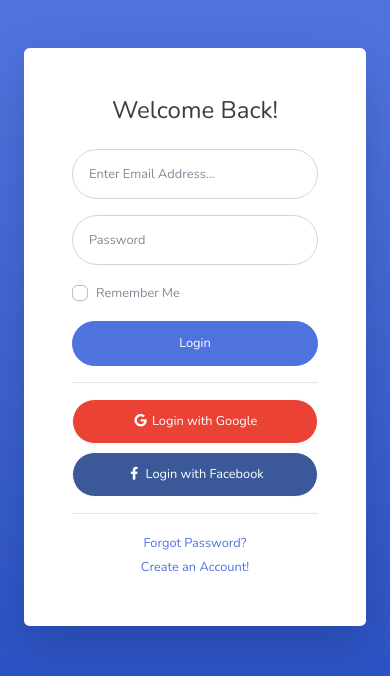
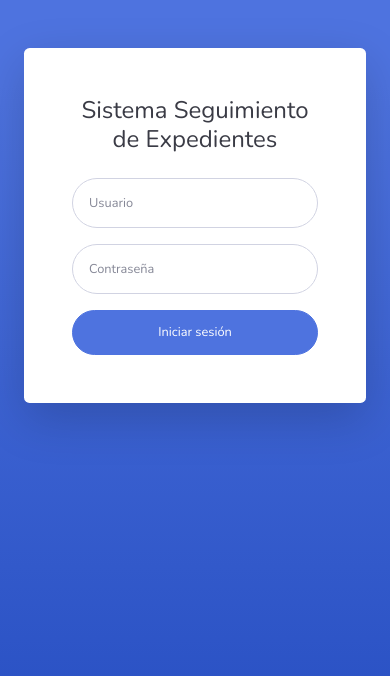
Before and after one commit to ahalaburda/ssev3, a Python web app: template Templates/startbootstrap-sb-admin-2-master/login.html in a window 390 px wide. Shown: the top 676 px of the page. Run offline with Jinja, Linux system fonts and the light colour scheme; the template is opened without the code that fills it, so the values that code supplies are empty; some libraries are stand-ins or nearby versions.

Commit message:
diseño de login

```diff
--- a/Templates/startbootstrap-sb-admin-2-master/login.html
+++ b/Templates/startbootstrap-sb-admin-2-master/login.html
@@ -9,7 +9,7 @@
   <meta name="description" content="">
   <meta name="author" content="">
 
-  <title>SB Admin 2 - Login</title>
+  <title>SSE - Login</title>
 
   <!-- Custom fonts for this template-->
   <link href="vendor/fontawesome-free/css/all.min.css" rel="stylesheet" type="text/css">
@@ -27,50 +27,27 @@
     <!-- Outer Row -->
     <div class="row justify-content-center">
 
-      <div class="col-xl-10 col-lg-12 col-md-9">
+      <div class="col-xl-5 col-lg-6 col-md-6">
 
         <div class="card o-hidden border-0 shadow-lg my-5">
           <div class="card-body p-0">
             <!-- Nested Row within Card Body -->
-            <div class="row">
-              <div class="col-lg-6 d-none d-lg-block bg-login-image"></div>
-              <div class="col-lg-6">
+            <div class="col-lg-0">
               <div class="p-5">
                 <div class="text-center">
-                    <h1 class="h4 text-gray-900 mb-4">Welcome Back!</h1>
+                  <h1 class="h4 text-gray-900 mb-4">Sistema Seguimiento de Expedientes</h1>
                 </div>
                 <form class="user">
                   <div class="form-group">
-                      <input type="email" class="form-control form-control-user" id="exampleInputEmail" aria-describedby="emailHelp" placeholder="Enter Email Address...">
+                    <input type="text" class="form-control form-control-user" id="inputUser" placeholder="Usuario">
                   </div>
                   <div class="form-group">
-                      <input type="password" class="form-control form-control-user" id="exampleInputPassword" placeholder="Password">
-                    </div>
-                    <div class="form-group">
-                      <div class="custom-control custom-checkbox small">
-                        <input type="checkbox" class="custom-control-input" id="customCheck">
-                        <label class="custom-control-label" for="customCheck">Remember Me</label>
-                      </div>
+                    <input type="password" class="form-control form-control-user" id="inputPassword" placeholder="Contraseña">
                   </div>
                   <a href="index.html" class="btn btn-primary btn-user btn-block">
-                      Login
-                    </a>
-                    <hr>
-                    <a href="index.html" class="btn btn-google btn-user btn-block">
-                      <i class="fab fa-google fa-fw"></i> Login with Google
-                    </a>
-                    <a href="index.html" class="btn btn-facebook btn-user btn-block">
-                      <i class="fab fa-facebook-f fa-fw"></i> Login with Facebook
+                    Iniciar sesión
                   </a>
                 </form>
-                  <hr>
-                  <div class="text-center">
-                    <a class="small" href="forgot-password.html">Forgot Password?</a>
-                  </div>
-                  <div class="text-center">
-                    <a class="small" href="register.html">Create an Account!</a>
-                  </div>
-                </div>
               </div>
             </div>
           </div>
```
Lines whose indentation alone changed are shown as unchanged.
